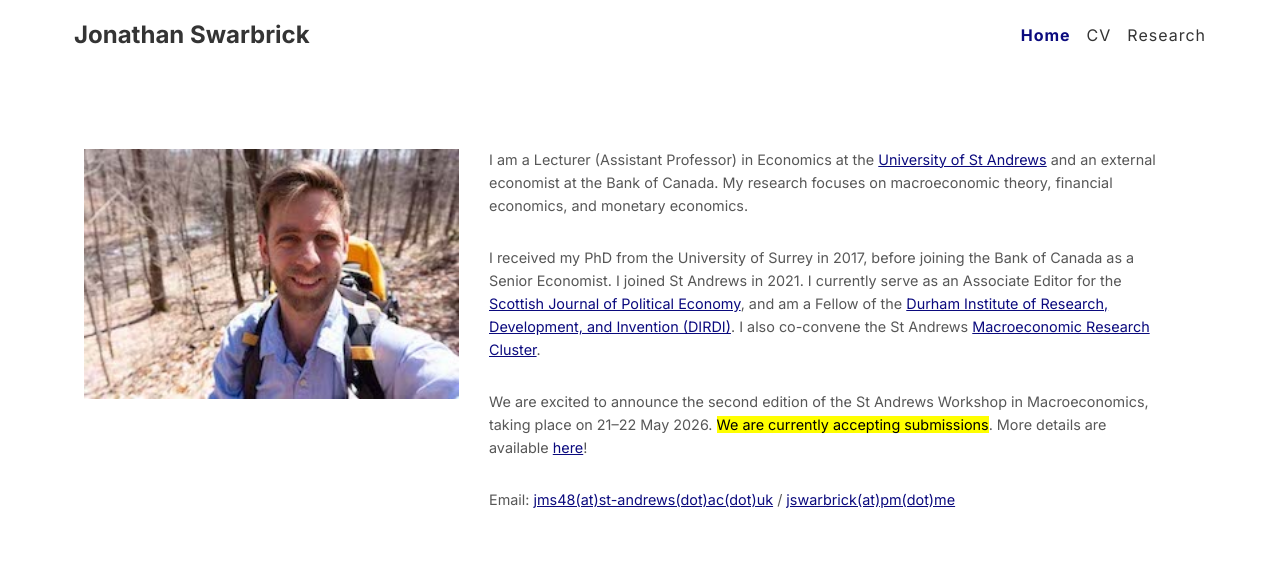
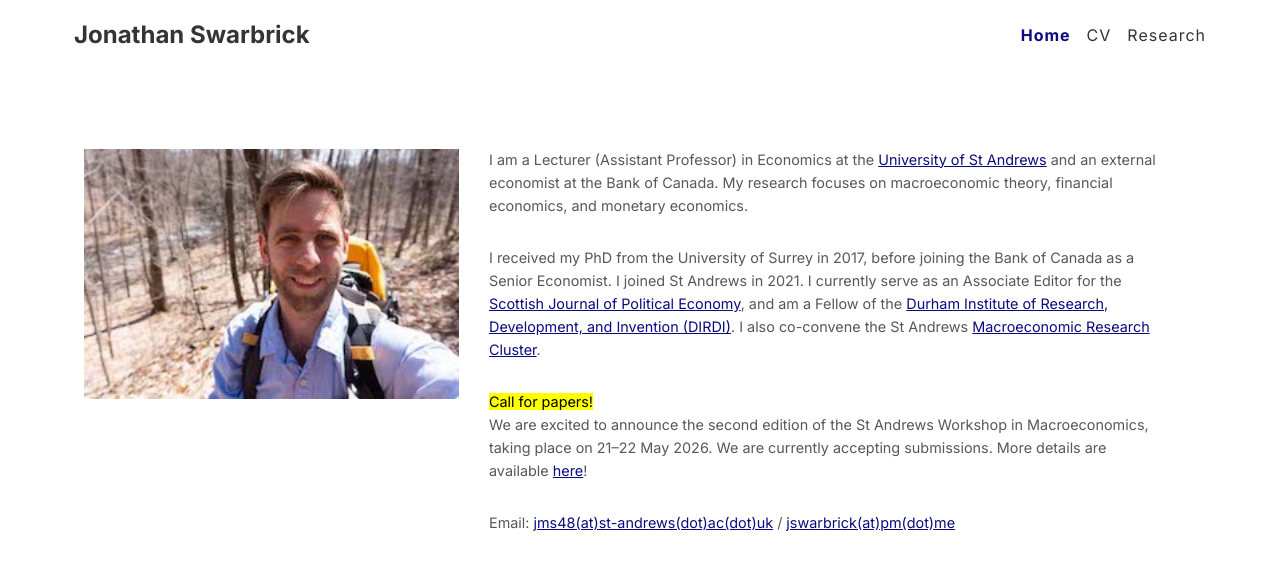
Before and after one commit to jonswarbrick/jonswarbrick.github.io, a Jekyll site: the page built from index.markdown, in a window 1280 px wide. Shown: the top 570 px of the page. Built offline with Jekyll 4.4.1, drawn with Linux system fonts in a browser that asks for light colours.

Commit message:
amend workshop info

```diff
--- a/index.markdown
+++ b/index.markdown
@@ -10,7 +10,7 @@
 
     <p>I received my PhD from the University of Surrey in 2017, before joining the Bank of Canada as a Senior Economist. I joined St Andrews in 2021. I currently serve as an Associate Editor for the <a href="https://onlinelibrary.wiley.com/journal/14679485" target="_blank" rel="noopener noreferrer">Scottish Journal of Political Economy</a>, and am a Fellow of the <a href="https://dirdi.org/" target="_blank" rel="noopener noreferrer">Durham Institute of Research, Development, and Invention (DIRDI)</a>. I also co-convene the St Andrews <a href="https://macroeconomics.wp.st-andrews.ac.uk/" target="_blank" rel="noopener noreferrer">Macroeconomic Research Cluster</a>.</p>
 
-    <p>We are excited to announce the second edition of the St Andrews Workshop in Macroeconomics, taking place on 21–22 May 2026. <mark>We are currently accepting submissions</mark>. More details are available <a href="https://macroeconomics.wp.st-andrews.ac.uk/macro-workshop/" target="_blank" rel="noopener noreferrer">here</a>!</p>
+    <p><mark>Call for papers!</mark><br>We are excited to announce the second edition of the St Andrews Workshop in Macroeconomics, taking place on 21–22 May 2026. We are currently accepting submissions. More details are available <a href="https://macroeconomics.wp.st-andrews.ac.uk/macro-workshop/" target="_blank" rel="noopener noreferrer">here</a>!</p>
 
     <p>Email: <a href="mailto:jms48@st-andrews.ac.uk">jms48(at)st-andrews(dot)ac(dot)uk</a> / <a href="mailto:jswarbrick@pm.me">jswarbrick(at)pm(dot)me</a></p>
   </div>
```
